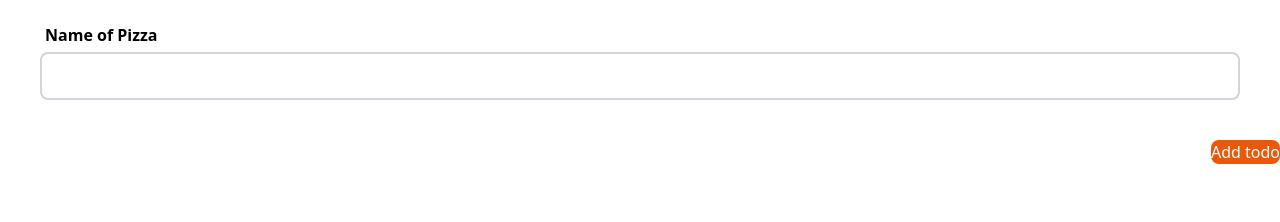
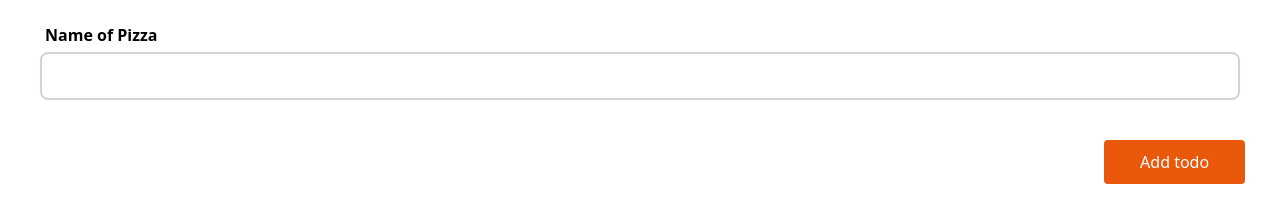
Before and after one commit to Ofallbrains/Tailwind-css-projects, a website: page Html/UI design task/main.html in a window 1280 px wide. Shown: the part 122-344 px from the top of the page. Drawn offline with Linux system fonts and the light colour scheme.

Commit message:
Tailwind css

```diff
--- a/Html/UI design task/main.html
+++ b/Html/UI design task/main.html
@@ -23,7 +23,7 @@
         <h2 class="font-bold p-[5px]">Name of Pizza</h2>
         <input type="text" class="border-2 w-full border-gray-300 p-[10px] rounded-lg ">
     </div>
-    <button class="bg-orange-600 text-white float-right rounded-lg">Add todo</button>
+    <button class="bg-orange-600 text-white float-right rounded mr-[35px] p-[10px] w-[11%]">Add todo</button>
 </body>
 
 </html>
```
Also changed, not shown: src/output.css.
